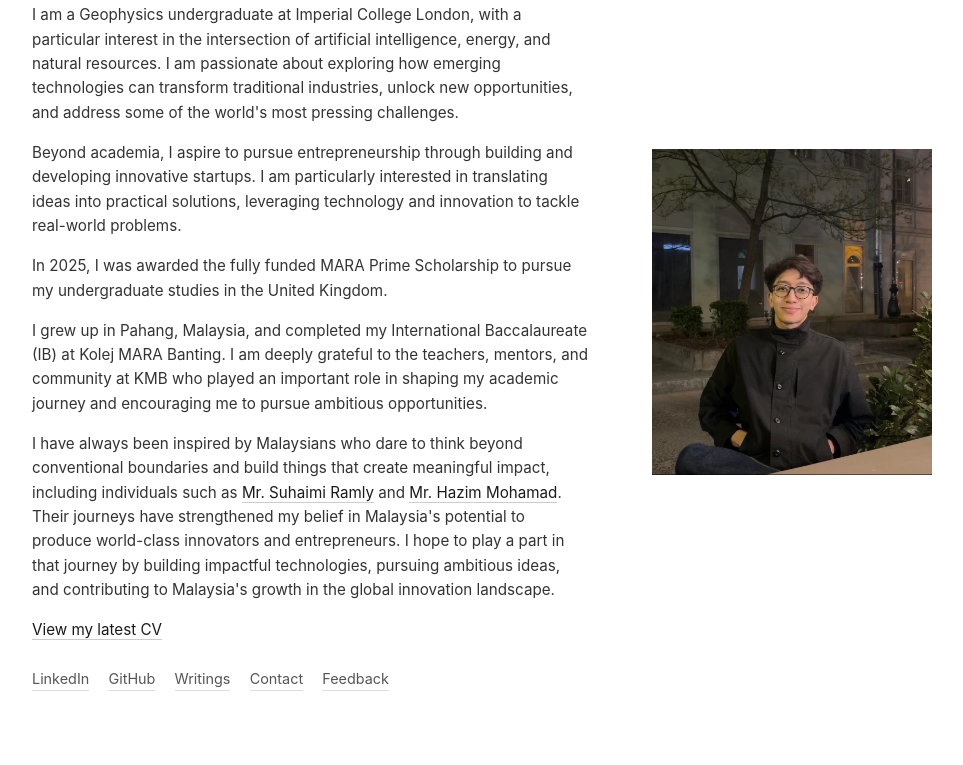
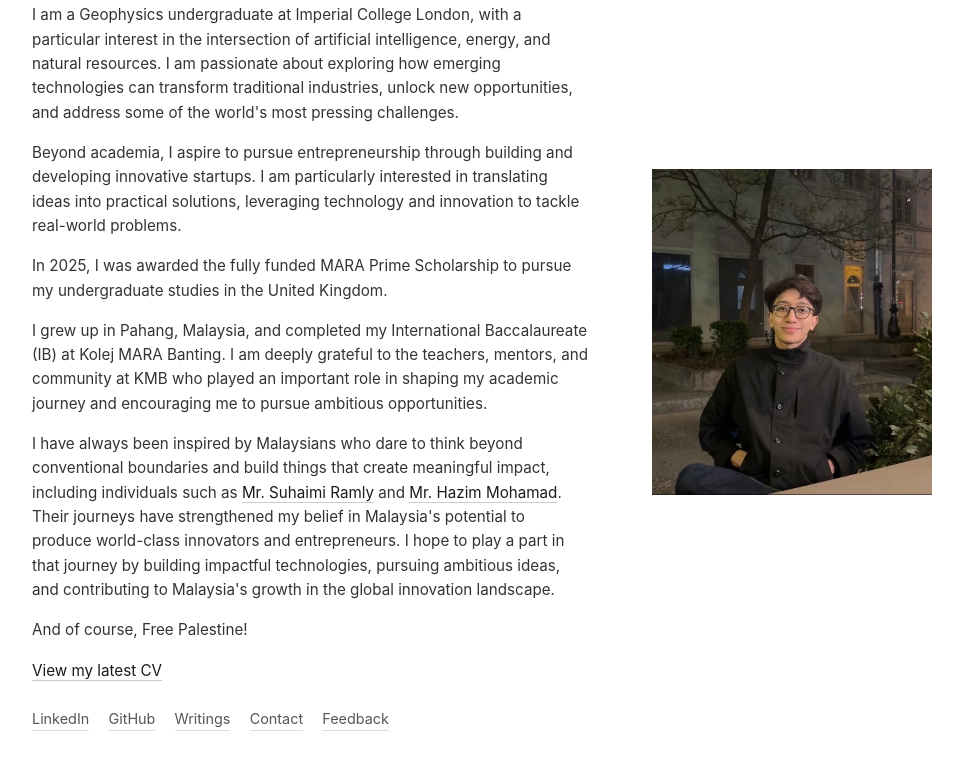
Before and after one commit to syahirl/syahirl.github.io, a plain HTML site: page docs/index.html in a window 1280 px wide. Shown: the part 131-896 px from the top of the page, without its empty margins (158-1121 px from the left). Drawn offline with Linux system fonts and the light colour scheme.

Commit message:
Add statement supporting Palestine in index.html

```diff
--- a/docs/index.html
+++ b/docs/index.html
@@ -50,6 +50,7 @@
         <p>In 2025, I was awarded the fully funded MARA Prime Scholarship to pursue my undergraduate studies in the United Kingdom.</p>
         <p>I grew up in Pahang, Malaysia, and completed my International Baccalaureate (IB) at Kolej MARA Banting. I am deeply grateful to the teachers, mentors, and community at KMB who played an important role in shaping my academic journey and encouraging me to pursue ambitious opportunities.</p>
         <p>I have always been inspired by Malaysians who dare to think beyond conventional boundaries and build things that create meaningful impact, including individuals such as <a href="https://suhaimiramly.com/" target="_blank" rel="noopener">Mr. Suhaimi Ramly</a> and <a href="https://www.linkedin.com/in/hazimmohamad/" target="_blank" rel="noopener">Mr. Hazim Mohamad</a>. Their journeys have strengthened my belief in Malaysia's potential to produce world-class innovators and entrepreneurs. I hope to play a part in that journey by building impactful technologies, pursuing ambitious ideas, and contributing to Malaysia's growth in the global innovation landscape.</p>
+        <p>And of course, Free Palestine!</p>
         <p><a href="/cv/" target="_blank">View my latest CV </a></p>
         <nav class="links">
           <a href="https://www.linkedin.com/in/syahirl/" target="_blank" rel="noopener">LinkedIn</a>
```
